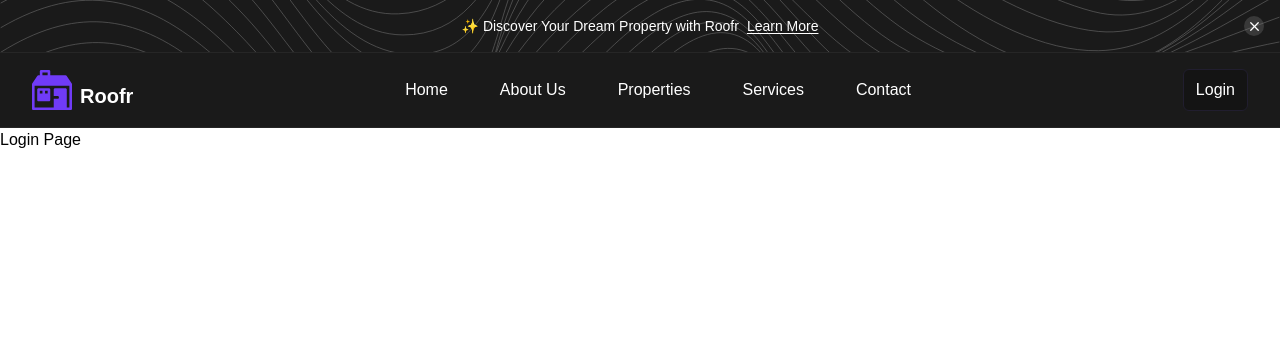
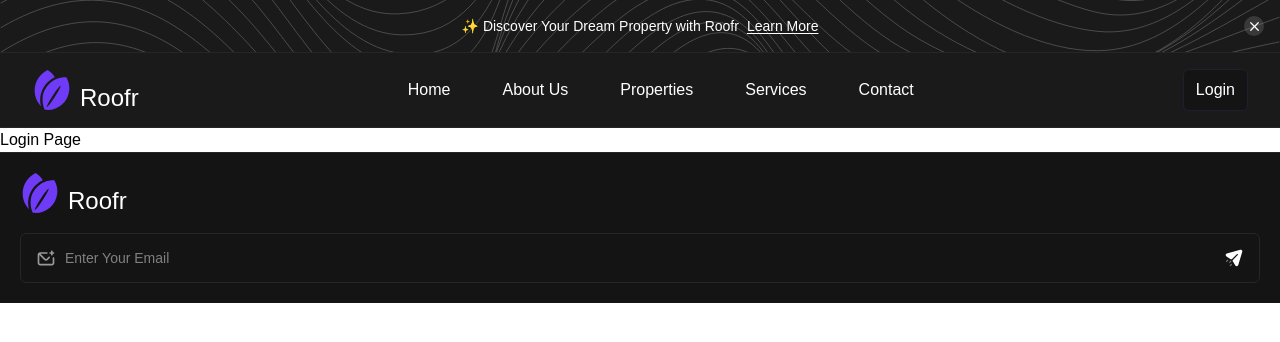
Before and after one commit to shawaiz-khan/roofr, a Next.js app: page /auth/login in a window 1280 px wide. Shown: the top 342 px of the page. Built offline with nearby package versions, Linux system fonts and the light colour scheme.

Commit message:
add: Footer input added

```diff
--- a/src/app/layout.tsx
+++ b/src/app/layout.tsx
@@ -2,6 +2,7 @@ import type { Metadata } from "next";
 import { Geist, Geist_Mono } from "next/font/google";
 import "./globals.css";
 import NavBar from "@/components/NavBar";
+import Footer from "@/components/Footer";
 
 // Font Configuration
 const geistSans = Geist({
@@ -29,6 +30,7 @@ const RootLayout: React.FC<{ children: React.ReactNode }> = ({ children }) => {
       <body className={`${geistSans.variable} ${geistMono.variable} antialiased`}>
         <NavBar />
         {children}
+        <Footer />
       </body>
     </html>
   );
--- a/src/components/Footer.tsx
+++ b/src/components/Footer.tsx
@@ -1,7 +1,28 @@
+import Logo from '@/assets/svg/logo.svg';
+import SendIcon from '@/assets/svg/Send.svg';
+import MailIcon from '@/assets/svg/Mail.svg';
+import Image from 'next/image';
+
 const Footer: React.FC = () => {
     return (
-        <div>
-            Footer
+        <div className="p-5 bg-black-primary border-t border-black-tertiary flex flex-col gap-10">
+            <div className="flex flex-col gap-5">
+                <div className="flex items-end gap-2">
+                    <Image src={Logo} alt="Roofr Logo" className="w-10" />
+                    <h1 className="text-2xl text-text-light leading-none">Roofr</h1>
+                </div>
+                <div className='relative flex w-full'>
+                    <Image src={MailIcon} alt="Mail Image" className="absolute left-4 top-1/2 -translate-y-1/2 w-5" />
+                    <input
+                        type="text"
+                        placeholder='Enter Your Email'
+                        className='bg-transparent border border-black-tertiary w-full pl-11 pr-10 py-3 rounded-md placeholder:text-sm placeholder:text-gray-tertiary outline-none focus:ring-2 focus:ring-inset focus:ring-gray-quaternary'
+                    />
+                    <button className='absolute right-4 top-1/2 -translate-y-1/2'>
+                        <Image src={SendIcon} alt="Send Message" className="w-5" title='Send Message' />
+                    </button>
+                </div>
+            </div>
         </div>
     );
 }
--- a/src/components/NavBar.tsx
+++ b/src/components/NavBar.tsx
@@ -46,9 +46,9 @@ const NavBar: React.FC = () => {
             )}
 
             <div className="bg-black-secondary w-full px-5 md:px-8 py-4 flex justify-between items-center border-b border-stroke-grey">
-                <div className="flex justify-center items-end gap-2">
+                <div className="flex items-end gap-2">
                     <Image src={Logo} alt="Roofr Logo" className="w-10" />
-                    <h1 className="text-xl font-semibold">Roofr</h1>
+                    <h1 className="text-2xl leading-none">Roofr</h1>
                 </div>
 
                 <ul className="hidden md:flex justify-center items-center gap-5">
```
Also changed, not shown: src/assets/svg/logo.svg.
